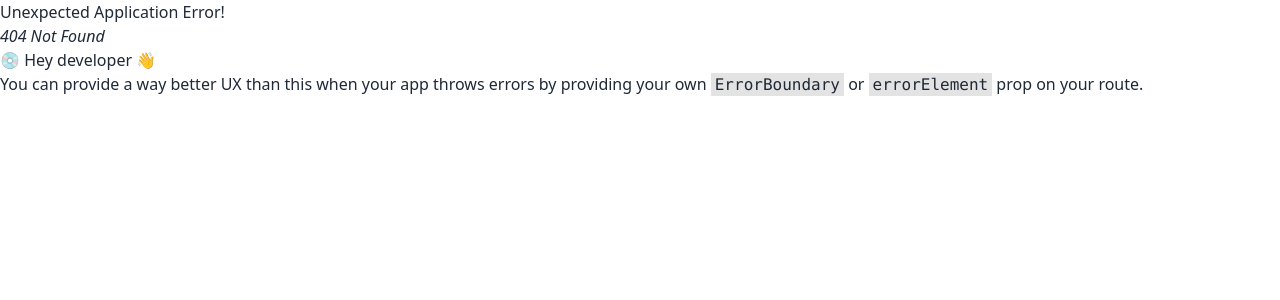
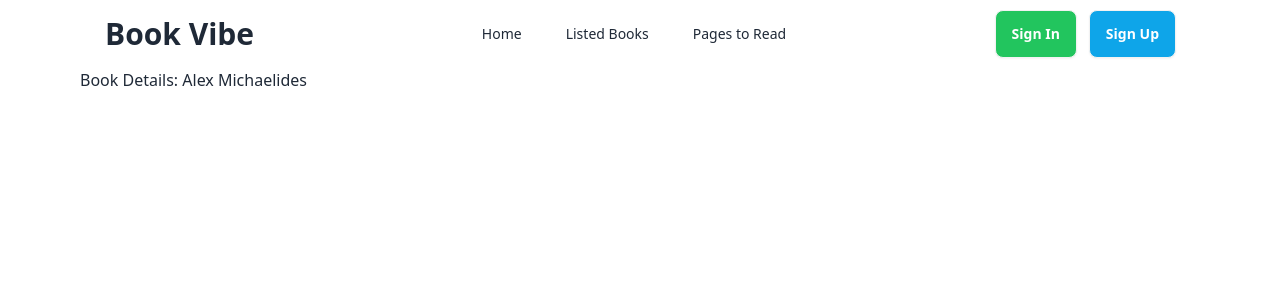
Before and after one commit to mohdbinharun56/Book-Review, a React (Vite) app: page /bookdetails/1 in a window 1280 px wide. Before the commit this address had no page. Shown: the top 300 px of the page. Built offline with nearby package versions, Linux system fonts and the light colour scheme.

Commit message:
implementing the book details page in dynamic routing

```diff
--- a/src/Components/Book/Book.jsx
+++ b/src/Components/Book/Book.jsx
@@ -1,19 +1,22 @@
 import PropTypes from 'prop-types';
 import { FontAwesomeIcon } from '@fortawesome/react-fontawesome';
 import { faStar } from '@fortawesome/free-solid-svg-icons/faStar';
-const Book = ({book}) => {
-    console.log(book);
-    const { bookName,category,image,rating,tags,author} = book;
+import { Link } from 'react-router-dom';
+const Book = ({ book }) => {
+    // console.log(book);
+    const { bookId, bookName, category, image, rating, tags, author } = book;
     return (
+        <>
+            <Link to={`/bookdetails/${bookId}`}>
                 <div className="card bg-base-100 shadow-xl mb-10 cursor-pointer">
                     <figure className='bg-base-200 rounded-xl m-10 mb-2 p-5'>
                         <img
                             src={image}
-                    alt={bookName} className='w-32'/>
+                            alt={bookName} className='w-32' />
                     </figure>
                     <div className='flex justify-around'>
                         {
-                    tags.map((tag,index)=><span key={index} className='text-[#23BE0A] font-medium text-sm'>{tag}</span>)
+                            tags.map((tag, index) => <span key={index} className='text-[#23BE0A] font-medium text-sm'>{tag}</span>)
                         }
                     </div>
                     <div className="card-body">
@@ -22,13 +25,15 @@ const Book = ({book}) => {
                         </h2>
                         <p className='text-base text-[#767575] font-medium mb-5'>By : {author}</p>
 
-                <hr/>
+                        <hr />
                         <div className="card-actions justify-between mt-5">
                             <div className="badge text-[#767575] font-sans font-medium">{category}</div>
                             <div className="badge text-[#767575] font-sans font-medium"> <span className='mr-2'>{rating}</span><span><FontAwesomeIcon icon={faStar} /></span></div>
                         </div>
                     </div>
                 </div>
+            </Link>
+        </>
     );
 };
 
--- a/src/Components/Books/Books.jsx
+++ b/src/Components/Books/Books.jsx
@@ -8,7 +8,7 @@ const Books = () => {
         fetch('./books.json')
         .then(response=>response.json())
         .then(data=>setBooks(data))
-    },[])
+    },[]);
     return (
         <div className="mt-20 font-bold text-5xl">
             <h1 className="text-center">Books</h1>
--- /dev/null
+++ b/src/Pages/BookDetails/BookDetails.jsx
@@ -0,0 +1,29 @@
+import { useState } from "react";
+import { useEffect } from "react";
+import { useParams } from "react-router-dom";
+
+const BookDetails = () => {
+    const [bookDetails,setBookDetails] = useState({});
+    const {bookId} = useParams();
+    const bookIdInt = parseInt(bookId);
+    // console.log(typeof bookId,typeof bookIdInt);
+
+    useEffect(()=>{
+        fetch('/books.json')
+        .then(res=>res.json())
+        .then(data=>{
+            const detailsBook = data.find(book=>book.bookId === bookIdInt);
+            // console.log(detailsBook);
+            setBookDetails(detailsBook);
+        })
+
+    },[bookIdInt]);
+
+    return (
+        <div>
+           <h1>Book Details: {bookDetails.author}</h1>
+        </div>
+    );
+}
+
+export default BookDetails;
--- a/src/main.jsx
+++ b/src/main.jsx
@@ -4,6 +4,7 @@ import './index.css'
 import { createBrowserRouter,RouterProvider } from 'react-router-dom'
 import Root from './App.jsx'
 import Home from './Pages/Home.jsx'
+import BookDetails from './Pages/BookDetails/BookDetails.jsx'
 
 const router = createBrowserRouter([
   {
@@ -13,6 +14,11 @@ const router = createBrowserRouter([
       {
         path: '/',
         element: <Home></Home>
+      },
+      {
+        path: '/bookdetails/:bookId',
+        // loader: (params)=>
+          element: <BookDetails></BookDetails>
       }
     ]
   }
```
Lines whose indentation alone changed are shown as unchanged.
